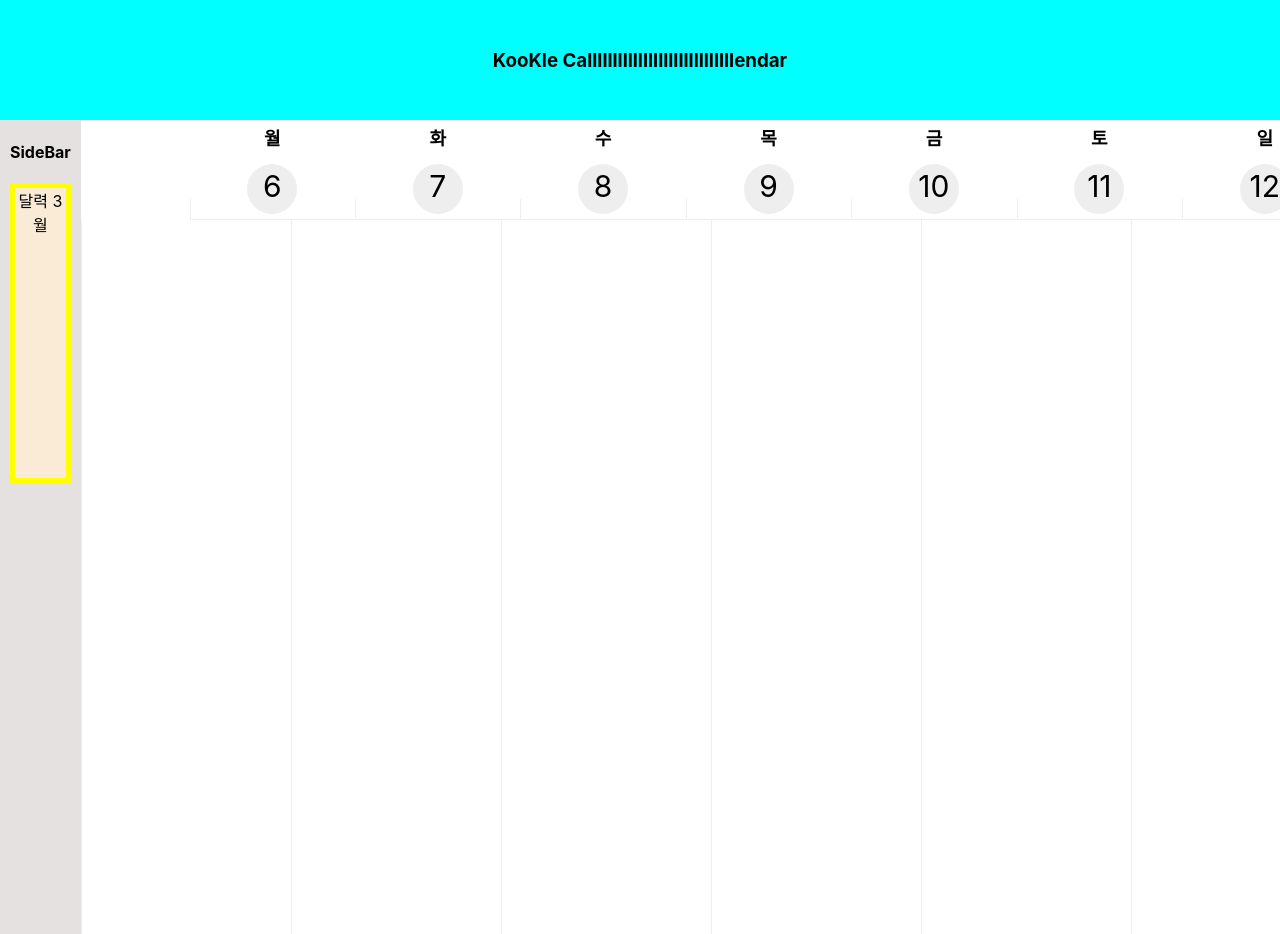
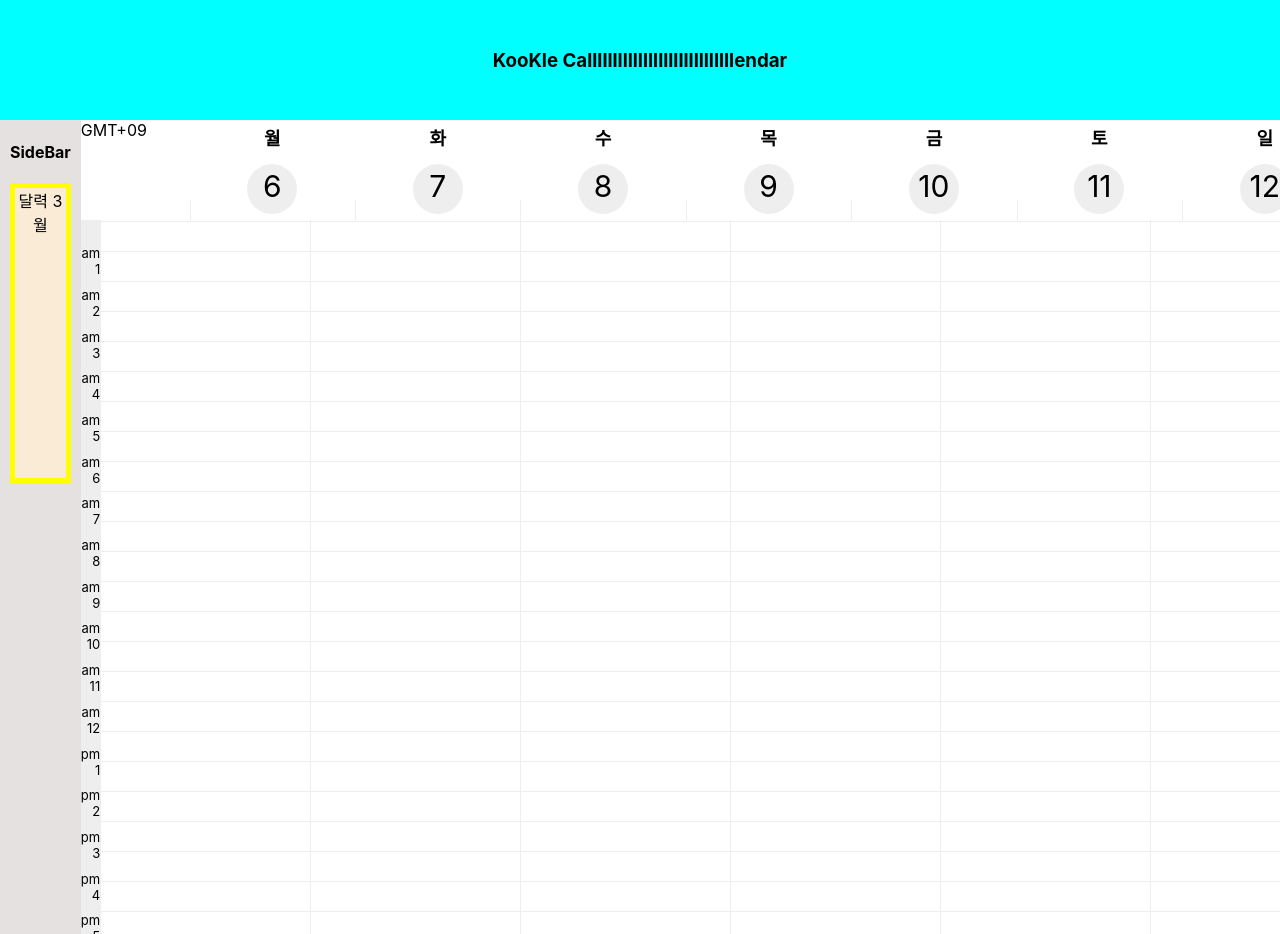
Before and after one commit to chanu2757/googleCalendar, a React (Create React App) app in the folder src/main/frontend/: page / in a window 1280 px wide. Shown: the top 934 px of the page. Built offline with nearby package versions, Linux system fonts and the light colour scheme.

Commit message:
0309 시간라인추가

```diff
--- a/src/main/frontend/src/Components/css/menuTemplate.css
+++ b/src/main/frontend/src/Components/css/menuTemplate.css
@@ -80,12 +80,46 @@
     background-color:azure;
     height:1000px;
     width:120px;
+    display: flex;
+    flex-direction: column;
 }
+
 /* .timeBlock{
     background-color:bisque;
     width:3px;
     height:1000px;
 } */
+
+.timeHour{
+    width:100%;
+    flex:1 1;
+    background-color:#eee;
+}
+
+.timeLineBox{
+    border-top: 1px solid #eee;
+}
+
+.timeLine{
+    height:30px;
+}
+
+.timeLine::after{
+    content:"";
+    z-index:1000;
+    border-bottom: 1px solid #eee;
+    background-color:antiquewhite;
+    width:100%;
+    position:absolute;
+}
+
+span.timeDtl {
+    display: block;
+    font-size: 13px;
+    position: relative;
+    top: 25px;
+    text-align: right;
+}
 
 /* dowList CSS*/
 .dowBox{
@@ -104,7 +138,6 @@
     height:100px;
     background-color:white;
     position:relative;
-    border-bottom: #eee solid 1px;
 }
 
 .dowblockEnd{
--- a/src/main/frontend/src/main/Main.js
+++ b/src/main/frontend/src/main/Main.js
@@ -12,7 +12,9 @@ const BlogMain = ()=> {
 
                 <div class="BigCalendarBox">
                     <div className="dowBox">
-                        <div className="dowblock"></div>
+                        <div className="dowblock">
+                        <div className="timeFormat">GMT+09</div>
+                        </div>
                         <div className="dow">
                             <div className="dowLine"></div>
                             <div className="dowName">월</div>
@@ -51,9 +53,110 @@ const BlogMain = ()=> {
                         <div className="dowblockEnd"></div>
                     </div>
                     <div className="scheduleLineBox">
-                        <div className ="timeBox"></div>
+                        <div className ="timeBox">
+                            <div className="timeHour">
+                                <span className="timeDtl">am 1</span>
+                            </div>
+                            <div className="timeHour">
+                                <span className="timeDtl">am 2</span>
+                            </div>
+                            <div className="timeHour">
+                                <span className="timeDtl">am 3</span>
+                            </div>
+                            <div className="timeHour">
+                                <span className="timeDtl">am 4</span>
+                            </div>
+                            <div className="timeHour">
+                                <span className="timeDtl">am 5</span>
+                            </div>
+                            <div className="timeHour">
+                                <span className="timeDtl">am 6</span>
+                            </div>
+                            <div className="timeHour">
+                                <span className="timeDtl">am 7</span>
+                            </div>
+                            <div className="timeHour">
+                                <span className="timeDtl">am 8</span>
+                            </div>
+                            <div className="timeHour">
+                                <span className="timeDtl">am 9</span>
+                            </div>
+                            <div className="timeHour">
+                                <span className="timeDtl">am 10</span>
+                            </div>
+                            <div className="timeHour">
+                                <span className="timeDtl">am 11</span>
+                            </div>
+                            <div className="timeHour">
+                                <span className="timeDtl">am 12</span>
+                            </div>
+                            <div className="timeHour">
+                                <span className="timeDtl">pm 1</span>
+                            </div>
+                            <div className="timeHour">
+                                <span className="timeDtl">pm 2</span>
+                            </div>
+                            <div className="timeHour">
+                                <span className="timeDtl">pm 3</span>
+                            </div>
+                            <div className="timeHour">
+                                <span className="timeDtl">pm 4</span>
+                            </div>
+                            <div className="timeHour">
+                                <span className="timeDtl">pm 5</span>
+                            </div>
+                            <div className="timeHour">
+                                <span className="timeDtl">pm 6</span>
+                            </div>
+                            <div className="timeHour">
+                                <span className="timeDtl">pm 7</span>
+                            </div>
+                            <div className="timeHour">
+                                <span className="timeDtl">pm 8</span>
+                            </div>
+                            <div className="timeHour">
+                                <span className="timeDtl">pm 9</span>
+                            </div>
+                            <div className="timeHour">
+                                <span className="timeDtl">pm 10</span>
+                            </div>
+                            <div className="timeHour">
+                                <span className="timeDtl">pm 11</span>
+                            </div>
+                            <div className="timeHour">
+                                <span className="timeDtl"></span>
+                            </div>
+
+                        </div>
                         <div className ="timeBlock"></div>
                         <div className ="dateBox">
+                            <div className="timeLineBox">
+                                <div className="timeLine"></div>
+                                <div className="timeLine"></div>
+                                <div className="timeLine"></div>
+                                <div className="timeLine"></div>
+                                <div className="timeLine"></div>
+                                <div className="timeLine"></div>
+                                <div className="timeLine"></div>
+                                <div className="timeLine"></div>
+                                <div className="timeLine"></div>
+                                <div className="timeLine"></div>
+                                <div className="timeLine"></div>
+                                <div className="timeLine"></div>
+                                <div className="timeLine"></div>
+                                <div className="timeLine"></div>
+                                <div className="timeLine"></div>
+                                <div className="timeLine"></div>
+                                <div className="timeLine"></div>
+                                <div className="timeLine"></div>
+                                <div className="timeLine"></div>
+                                <div className="timeLine"></div>
+                                <div className="timeLine"></div>
+                                <div className="timeLine"></div>
+                                <div className="timeLine"></div>
+                                <div className="timeLine"></div>
+                                <div className="timeLine"></div>
+                            </div>
                             <div className = "date"></div>
                             <div className = "date"></div>
                             <div className = "date"></div>
--- a/src/main/frontend/src/main/css/main.css
+++ b/src/main/frontend/src/main/css/main.css
@@ -18,6 +18,7 @@
     height:812px;
     overflow-y: scroll;
     overflow-x: hidden;
+    position:relative;
 }
 
 .dowBox{
```
Also changed, not shown: 1 other file (tests, documents, lock files or other folders).
